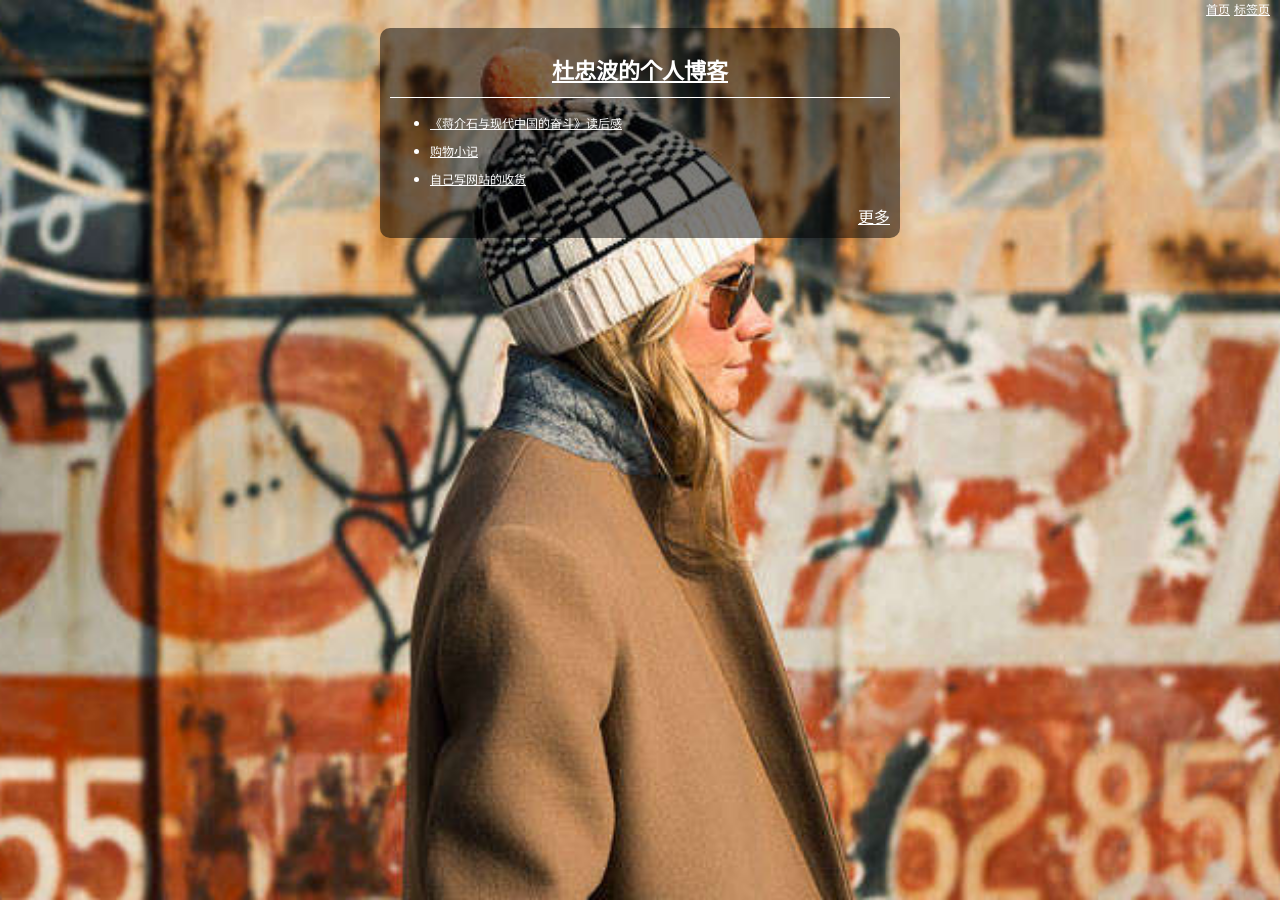
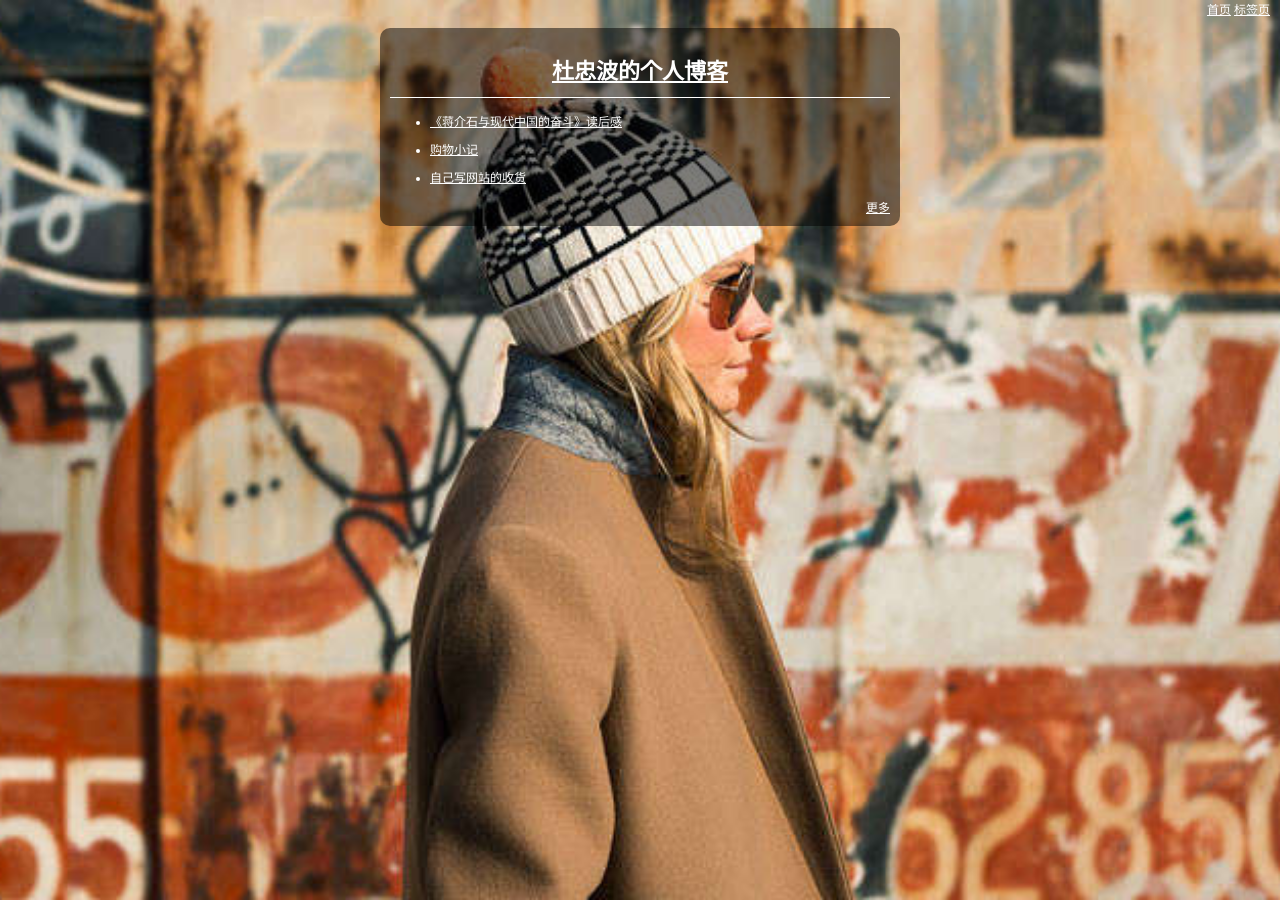
Before and after one commit to duzhongbo/SPA, a Jekyll site: the page built from index.html, in a window 1280 px wide. Built offline with Jekyll 4.4.1, drawn with Linux system fonts in a browser that asks for light colours.

Commit message:
样式调整

```diff
--- a/css/style.css
+++ b/css/style.css
@@ -1,4 +1,4 @@
-body{margin: 0;padding: 0;color: #fff;}
+body{margin: 0;padding: 0;color: #fff;font-size: 12px}
 img{border-radius: 10px;}
 a{color: #fff;}
 a:hover{color: #f00;}
@@ -8,13 +8,12 @@
 .br10{border-radius: 10px;}
 .ls1{letter-spacing: 1px;}
 .ti2{text-indent: 2em;}
+.auto{margin:0 auto;}
 .alpha-000-5{background-color: rgba(0,0,0,.5);}
 .border-b-1-s-fff{border-bottom: 1px solid #fff;}
 .bg1{background-image: url(/img/bg1.jpg);}
 .index-title{font-size: 22px;padding-bottom: 12px;}
-.index{width: 500px;padding: 10px;margin: 0 auto;}
+.index{width: 500px;padding: 10px;}
 .index-article-li{margin-bottom: 10px;}
-.index-article-a{font-size: 12px;}
-.article-content{line-height: 20px;font-size: 12px;}
+.article-content{line-height: 20px;}
 .nav{margin-bottom: 10px;padding: 0 10px;}
-.nav-a{font-size: 12px;}
--- a/index.html
+++ b/index.html
@@ -6,7 +6,7 @@
 <!-- 导航 -->
 {% include v-nav.html %}
 
-<div class="index br10 alpha-000-5">
+<div class="index br10 alpha-000-5 auto">
 	<h1 class="index-title tac border-b-1-s-fff">
 		<a class="index-title-a" href="###">杜忠波的个人博客</a>
 	</h1>
```
